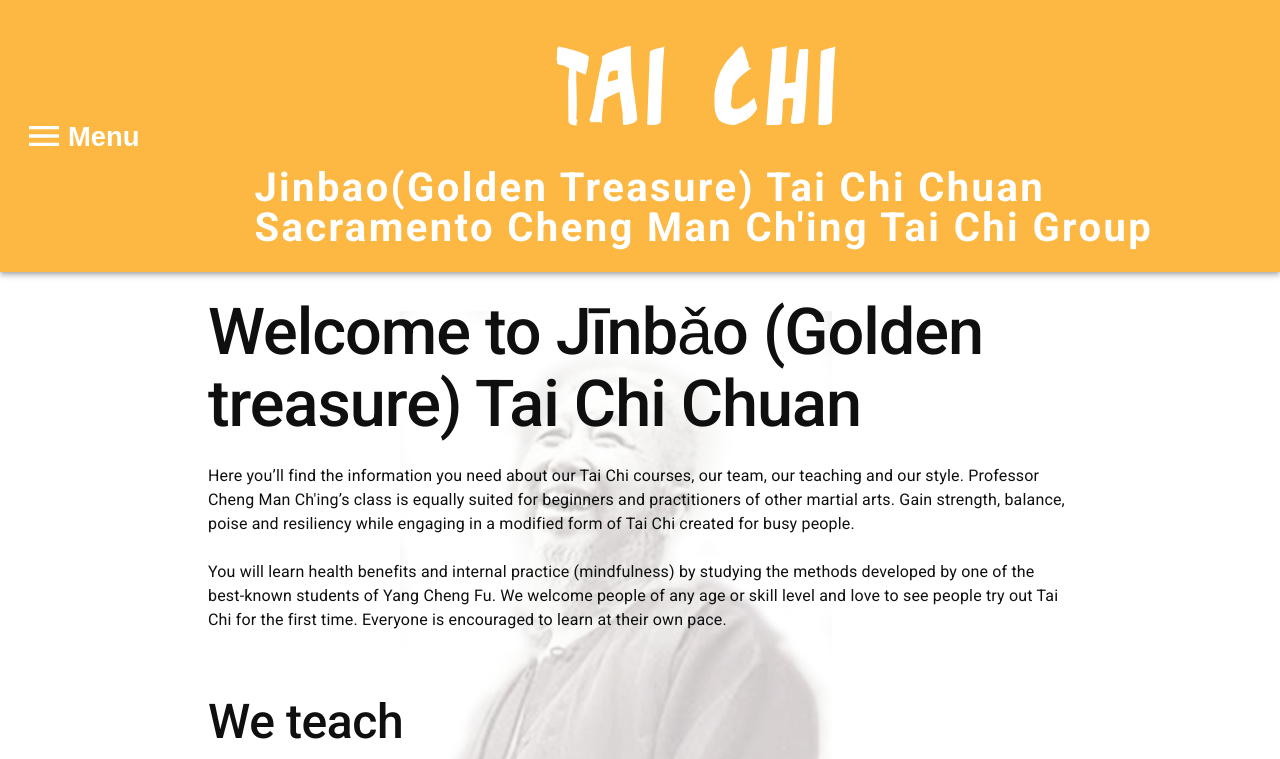
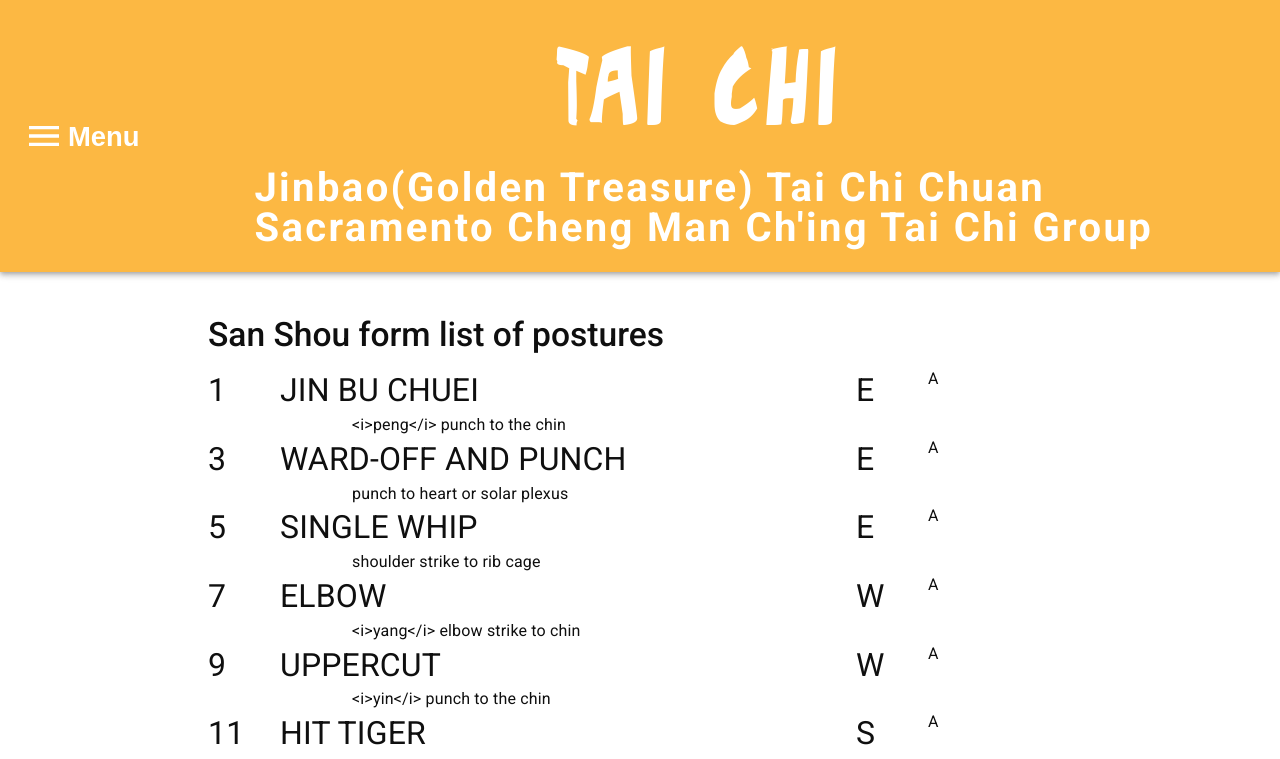
Before and after one commit to johnlobster/tcc-cmcsacramento, a React (Create React App) app: page / in a window 1280 px wide. Shown: the top 759 px of the page. Built offline with nearby package versions, Linux system fonts and the light colour scheme.

Commit message:
San Shou data corrections and tet output in Home page

```diff
--- a/src/components/SanShouList/SanShouList.tsx
+++ b/src/components/SanShouList/SanShouList.tsx
@@ -1,4 +1,18 @@
 import React from 'react';
+
+import { Grid } from '@material-ui/core';
+
+import { makeStyles } from '@material-ui/core/styles';
+
+import { sanShouData, CompassDirectionEnum, compassName, SanShouSideEnum} from "../../data/san-shou"
+import {processSimpleMarkdown} from "../../global/processSimpleMarkdown"
+
+
+const useStyles = makeStyles({
+  name: {
+    fontSize: '2em',
+  },
+})
 
 // add more props
 // add <MoreProps> to type FunctionComponent (adds typescript generic)
@@ -6,10 +20,53 @@ import React from 'react';
 // }
 
 const SanShouList: React.FunctionComponent = (props) => {
+
+  const ssStyles = useStyles()
+
   return(
-    <div>
-      <h1>I am a SanShouList</h1>
-    </div>
+    <React.Fragment>
+      <h3>San Shou form list of postures</h3>
+      {sanShouData.map((item) => {
+        return (
+          <Grid container key={item.index}>
+            {item.side === SanShouSideEnum.A && (
+              <React.Fragment>
+                <Grid container>
+                  <Grid item xs={1} className={ssStyles.name}>
+                    {item.index}
+                  </Grid>
+                  <Grid item xs={8} className={ssStyles.name} >
+                    {item.bobName}
+                  </Grid>
+                  <Grid item xs={1} className={ssStyles.name} >
+                    {CompassDirectionEnum[item.direction]}
+                  </Grid>
+                  <Grid item xs={1}>
+                    {SanShouSideEnum[item.side]}
+                  </Grid>
+                </Grid>
+                <Grid container>
+                  <Grid item xs={2}>
+                    {/* An indent for the description */}
+                  </Grid>
+                  <Grid item xs={8}>
+                    {processSimpleMarkdown(item.description)}
+                  </Grid>
+                </Grid>
+
+              </React.Fragment>
+
+
+
+            )
+            }
+
+
+          </Grid>
+          )
+      })
+}
+    </React.Fragment>
   );
 }
 
--- a/src/data/san-shou.ts
+++ b/src/data/san-shou.ts
@@ -5,7 +5,7 @@ import Articles from "../pages/Articles/Articles"
 // types
 
 export enum CompassDirectionEnum {
-  N,
+  N = 0,
   NE,
   E,
   SE,
@@ -13,6 +13,24 @@ export enum CompassDirectionEnum {
   SW,
   W,
   NW
+}
+
+// translate enumerated direction to a string
+export const compassName: (direction: CompassDirectionEnum) => string = (direction) => {
+  const names = [
+    "North",
+    "North East",
+    "East",
+    "South East",
+    "South",
+    "South West",
+    "West",
+    "North West"
+  ]
+  // return (names[1])
+  // return (names[CompassDirectionEnum[direction]])
+  return (names[direction])
+
 }
 
 export enum SanShouSideEnum { // This is a two person form, with half moves performed by side A, half by side B
@@ -50,7 +68,7 @@ export const sanShouData: SSList = [
     bobName: "WARD-OFF AND PUNCH",
     direction: CompassDirectionEnum.E,
     side: SanShouSideEnum.A,
-    description: "WARD-OFF AND PUNCH; punch to heart or solar plexus"
+    description: "punch to heart or solar plexus"
   },
   {
     index: 4,
@@ -166,7 +184,7 @@ export const sanShouData: SSList = [
     bobName: "PARRY AND BAN CHUEI",
     direction: CompassDirectionEnum.NE,
     side: SanShouSideEnum.B,
-    description: "PARRY AND BAN CHUEI"
+    description: "punch to lower abdomen"
   },
   {
     index: 17,
@@ -192,7 +210,7 @@ export const sanShouData: SSList = [
   {
     index: 20,
     bobName: "BIG ROLL-BACK",
-    direction: CompassDirectionEnum.E,
+    direction: CompassDirectionEnum.W,
     side: SanShouSideEnum.B,
     description: "attacking elbow with ward-off"
   },
--- /dev/null
+++ b/src/global/processSimpleMarkdown.ts
@@ -0,0 +1,6 @@
+
+export const processSimpleMarkdown: (string) => string = (inString) => {
+  // replace italic marker with html <i></i> or ignore
+  const rExp = /\*(.*)\*/;
+  return (inString.replace(rExp, '<i>$1</i>'))
+}
--- a/src/pages/Home/Home.tsx
+++ b/src/pages/Home/Home.tsx
@@ -13,7 +13,7 @@ import VSeparator from "../../components/VSeparator/VSeparator"
 import ResponsiveContainer from '../../components/ResponsiveContainer/ResponsiveContainer'
 import Social from '../../components/Social/Social'
 
-
+import SanShouList from "../../components/SanShouList/SanShouList"
 
 import map from "../../images/map2.jpg";
 import cmc from "../../images/cmc1_fade.png";
@@ -144,6 +144,9 @@ const Home: React.FunctionComponent = () => {
   return(
     <div>
       <ResponsiveContainer>
+        <Grid container>
+          <SanShouList></SanShouList>
+        </Grid>
       <Grid container spacing={2}>
         <Grid item xs={12}>
             <h1 className={classes.eSpan}><EditSpan id="Home_welcome_title">Welcome to Jīnbǎo (Golden treasure) Tai Chi Chuan</EditSpan></h1>
```
